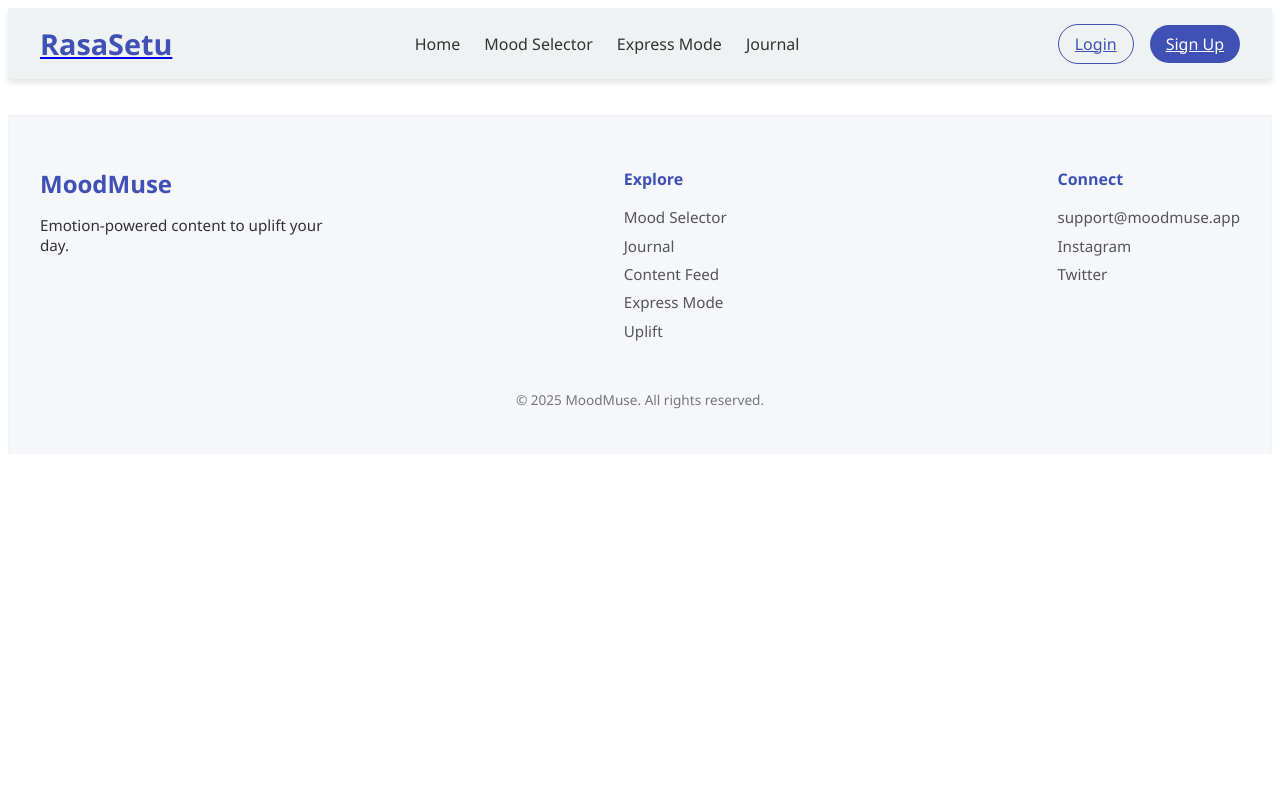
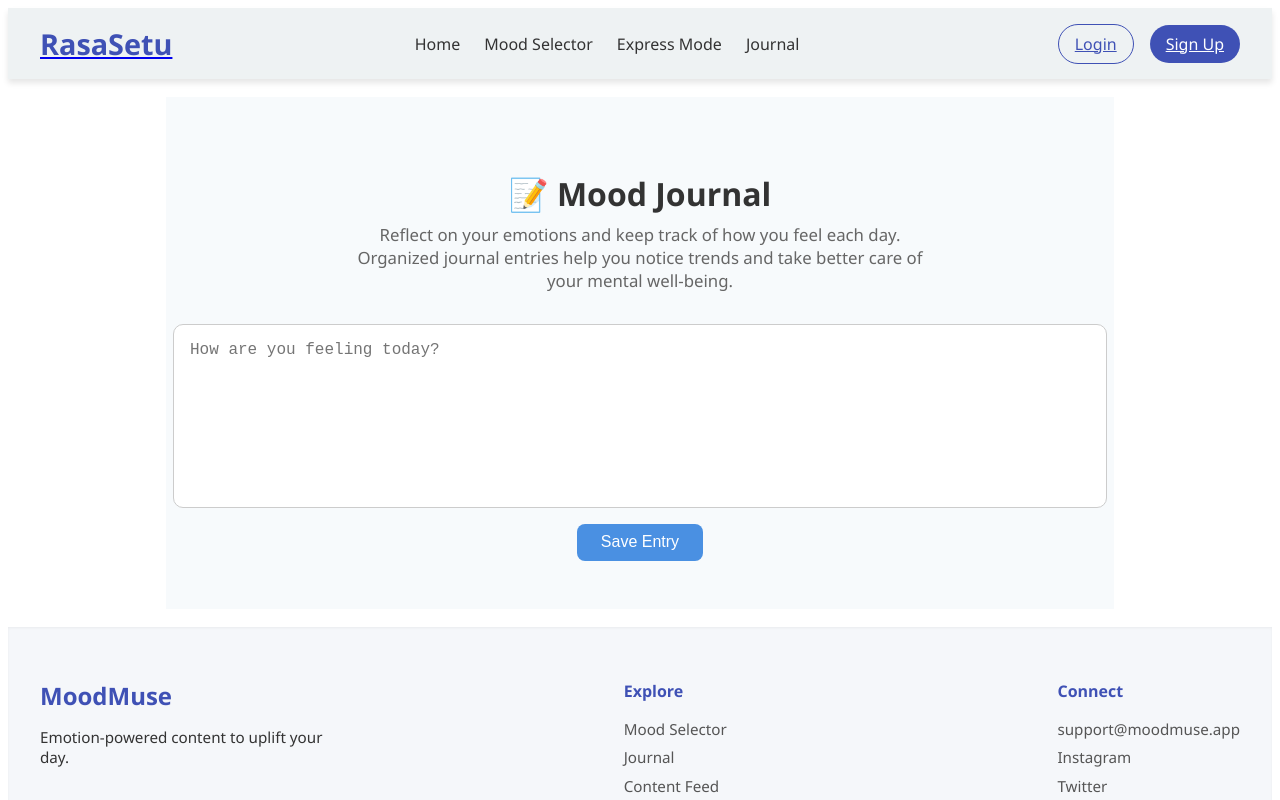
Before and after one commit to kaustubhpatil322/Byte-Verse, a React (Vite) app in the folder MargVedha/frontend/: page /journal in a window 1280 px wide. Shown: the top 800 px of the page. Built offline with nearby package versions, Linux system fonts and the light colour scheme.

Commit message:
new added page

```diff
--- a/MargVedha/frontend/src/App.jsx
+++ b/MargVedha/frontend/src/App.jsx
@@ -7,7 +7,8 @@ import HeroSection from './components/Hero/HeroSection';
 import Login from './components/Login/Login';
 import Signup from './components/Signup/Signup';
 import ExpressMode from './components/ExpressMode/ExpressMode';
-import MoodSelector from './components/MoodSelector/MoodSelector'; // ✅ NEW IMPORT
+import MoodSelector from './components/MoodSelector/MoodSelector';
+import Journal from './components/Journal/Journal';
 
 const App = () => {
   return (
@@ -28,6 +29,8 @@ const App = () => {
 
           {/* Express Mode Page */}
           <Route path="/express-mode" element={<ExpressMode />} /> {/* ✅ MOVED FROM OUTSIDE */}
+
+          <Route path="/journal" element={<Journal />} />
         </Routes>
         <br />
         <Footer />
--- /dev/null
+++ b/MargVedha/frontend/src/components/Journal/Journal.css
@@ -0,0 +1,143 @@
+.journal-container {
+    max-width: 900px;
+    margin: 0 auto;
+    padding: 3rem 1.5rem;
+    background: #f7fafc;
+    font-family: 'Segoe UI', Tahoma, Geneva, Verdana, sans-serif;
+  }
+
+  .journal-container h2 {
+    text-align: center;
+    font-size: 2rem;
+    margin-bottom: 0.5rem;
+    color: #333;
+  }
+
+  .journal-intro {
+    text-align: center;
+    max-width: 600px;
+    margin: 0 auto 2rem;
+    font-size: 1.05rem;
+    color: #666;
+  }
+
+  .journal-entry-box {
+    display: flex;
+    flex-direction: column;
+    align-items: center;
+  }
+
+  .journal-textarea {
+    width: 100%;
+    min-height: 150px;
+    padding: 1rem;
+    border-radius: 10px;
+    border: 1px solid #ccc;
+    resize: none;
+    font-size: 1rem;
+    margin-bottom: 1rem;
+    background-color: #fff;
+    transition: box-shadow 0.3s;
+  }
+
+  .journal-textarea:focus {
+    outline: none;
+    box-shadow: 0 0 8px rgba(100, 100, 255, 0.2);
+  }
+
+  .journal-btn {
+    background-color: #4a90e2;
+    color: white;
+    padding: 0.6rem 1.5rem;
+    border: none;
+    border-radius: 8px;
+    font-size: 1rem;
+    cursor: pointer;
+    transition: background 0.3s ease;
+  }
+
+  .journal-btn:hover {
+    background-color: #3d7bd9;
+  }
+
+  .journal-entries {
+    margin-top: 3rem;
+  }
+
+  .entry-heading {
+    font-size: 1.4rem;
+    margin-bottom: 1rem;
+    color: #333;
+  }
+
+  .journal-entry-card {
+    background: #ffffff;
+    padding: 1rem 1.2rem;
+    border-radius: 10px;
+    box-shadow: 0 4px 10px rgba(0,0,0,0.06);
+    margin-bottom: 1rem;
+    position: relative;
+  }
+
+  .entry-text {
+    font-size: 1rem;
+    color: #444;
+    margin-bottom: 0.5rem;
+  }
+
+  .entry-date {
+    font-size: 0.85rem;
+    color: #999;
+    position: absolute;
+    bottom: 10px;
+    right: 15px;
+  }
+  .journal-table-wrapper {
+    margin-top: 3rem;
+    overflow-x: auto;
+  }
+
+  .journal-table {
+    width: 100%;
+    border-collapse: collapse;
+    border-radius: 10px;
+    overflow: hidden;
+    background: #fff;
+    box-shadow: 0 4px 10px rgba(0,0,0,0.08);
+  }
+
+  .journal-table th,
+  .journal-table td {
+    padding: 1rem;
+    text-align: left;
+    border-bottom: 1px solid #eee;
+  }
+
+  .journal-table th {
+    background-color: #f1f5f9;
+    color: #333;
+    font-weight: 600;
+  }
+
+  .journal-table td {
+    color: #555;
+    vertical-align: top;
+  }
+
+  .journal-table tr:hover {
+    background-color: #f9fcff;
+  }
+  .delete-btn {
+    padding: 0.4rem 0.8rem;
+    font-size: 0.85rem;
+    background-color: #ff4d4f;
+    color: white;
+    border: none;
+    border-radius: 6px;
+    cursor: pointer;
+    transition: background 0.2s ease;
+  }
+
+  .delete-btn:hover {
+    background-color: #e04345;
+  }
--- /dev/null
+++ b/MargVedha/frontend/src/components/Journal/Journal.jsx
@@ -0,0 +1,81 @@
+import React, { useState } from 'react';
+import './Journal.css';
+
+const Journal = () => {
+  const [entry, setEntry] = useState('');
+  const [entries, setEntries] = useState([]);
+
+  const handleAddEntry = () => {
+    if (entry.trim() !== '') {
+      const newEntry = {
+        text: entry,
+        date: new Date().toLocaleDateString('en-IN', {
+          day: '2-digit',
+          month: 'short',
+          year: 'numeric'
+        }),
+        time: new Date().toLocaleTimeString('en-IN', { hour: '2-digit', minute: '2-digit' }),
+        id: Date.now()
+      };
+      setEntries([newEntry, ...entries]);
+      setEntry('');
+    }
+  };
+
+  const handleDeleteEntry = (id) => {
+    setEntries(entries.filter((entry) => entry.id !== id));
+  };
+
+  return (
+    <div className="journal-container">
+      <h2>📝 Mood Journal</h2>
+      <p className="journal-intro">
+        Reflect on your emotions and keep track of how you feel each day. Organized journal entries help you notice trends and take better care of your mental well-being.
+      </p>
+
+      <div className="journal-entry-box">
+        <textarea
+          className="journal-textarea"
+          placeholder="How are you feeling today?"
+          value={entry}
+          onChange={(e) => setEntry(e.target.value)}
+        />
+        <button className="journal-btn" onClick={handleAddEntry}>
+          Save Entry
+        </button>
+      </div>
+
+      {entries.length > 0 && (
+        <div className="journal-table-wrapper">
+          <h3 className="entry-heading">Journal History</h3>
+          <table className="journal-table">
+            <thead>
+              <tr>
+                <th>Date</th>
+                <th>Time</th>
+                <th>Entry</th>
+                <th>Action</th>
+              </tr>
+            </thead>
+            <tbody>
+              {entries.map((item) => (
+                <tr key={item.id}>
+                  <td>{item.date}</td>
+                  <td>{item.time}</td>
+                  <td>{item.text}</td>
+                  <td>
+                    <button className="delete-btn" onClick={() => handleDeleteEntry(item.id)}>
+                      Delete
+                    </button>
+                  </td>
+                </tr>
+              ))}
+            </tbody>
+          </table>
+        </div>
+      )}
+    </div>
+  );
+};
+
+export default Journal;
--- a/MargVedha/frontend/src/components/Navbar/Navbar.jsx
+++ b/MargVedha/frontend/src/components/Navbar/Navbar.jsx
@@ -17,7 +17,8 @@ const Navbar = () => {
         <li><Link to="/" onClick={toggleMenu}>Home</Link></li>
         <li><Link to="/mood" onClick={toggleMenu}>Mood Selector</Link></li> {/* ✅ UPDATED */}
         <li><Link to="/express-mode" onClick={toggleMenu}>Express Mode</Link></li>   {/* ✅ UPDATED */}
-        <li><Link to="/" onClick={toggleMenu}>Journal</Link></li>
+        <li><Link to="/journal" onClick={toggleMenu}>Journal</Link></li>
+
 
         <div className="mobile-auth">
           <Link to="/login" className="btn login">Login</Link>
```
